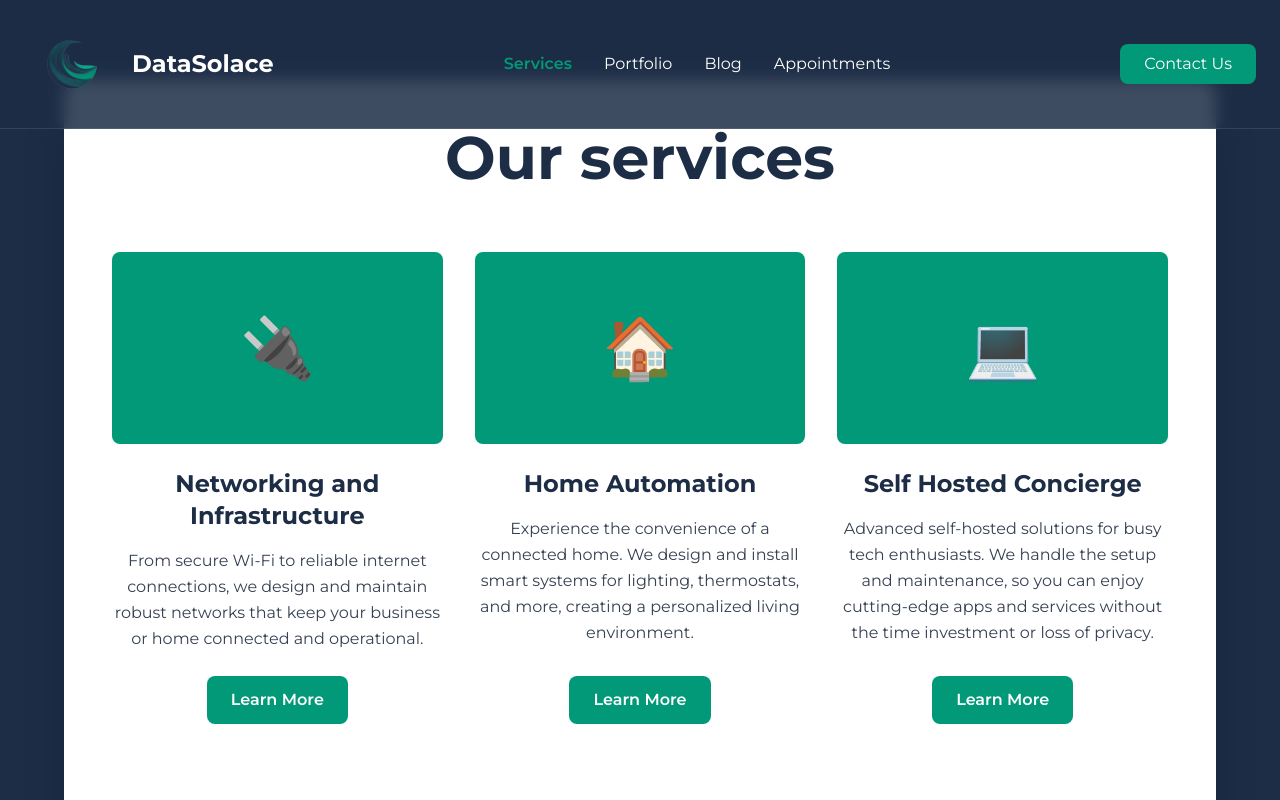
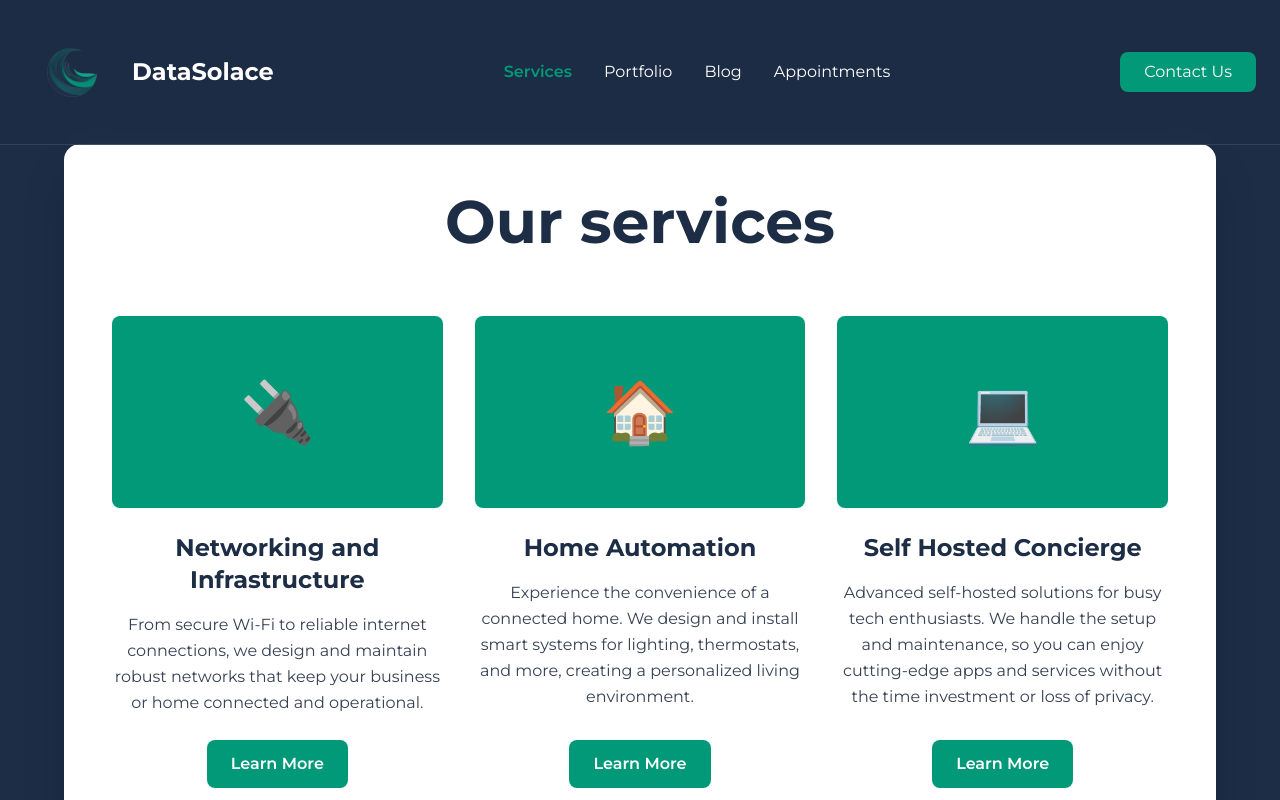
Before and after one commit to DataSolace/datasolace.com, a Next.js app: page /services in a window 1280 px wide. Shown: the top 800 px of the page. Built offline with nearby package versions, Linux system fonts and the light colour scheme.

Commit message:
style: update layout spacing in Appointments and Services pages, and adjust Header padding
- Increase padding in the Appointments page for improved content spacing.
- Adjust padding in the Services page to enhance layout consistency.
- Modify Header component padding for better visual balance.

```diff
--- a/src/app/appointments/page.tsx
+++ b/src/app/appointments/page.tsx
@@ -78,7 +78,7 @@ export default function Appointments() {
       <Header currentPage="appointments" />
 
       {/* Main Content */}
-      <div className="relative z-10 px-6 py-12 pt-24">
+      <div className="relative z-10 px-6 py-12 pt-40">
         <div className="max-w-4xl mx-auto">
           {/* Page Header */}
           <div className="text-center mb-12">
@@ -162,15 +162,10 @@ export default function Appointments() {
                   </p>
                   <button
                     onClick={openCalendly}
-                    className="bg-[var(--brand-teal)] hover:bg-[var(--brand-green)] text-white px-8 py-4 rounded-lg text-xl font-semibold transition-colors inline-block mb-6"
+                    className="bg-[var(--brand-teal)] hover:bg-[var(--brand-green)] text-white px-8 py-4 rounded-lg text-xl font-semibold transition-colors inline-block"
                   >
                     📅 Schedule Consultation
                   </button>
-                  <div className="bg-[var(--brand-teal)]/10 border border-[var(--brand-teal)]/30 rounded-lg p-4 max-w-md mx-auto">
-                    <p className="text-[var(--brand-teal)] text-sm">
-                      <strong>Note:</strong> The Calendly popup will appear when you click the scheduling button
-                    </p>
-                  </div>
                 </div>
               )}
             </div>
--- a/src/app/services/page.tsx
+++ b/src/app/services/page.tsx
@@ -10,7 +10,7 @@ export default function Services() {
       <Header currentPage="services" />
 
       {/* Main Content */}
-      <main className="relative z-10 px-6 py-5 pt-20">
+      <main className="relative z-10 px-6 py-5 pt-36">
         <div className="max-w-6xl mx-auto">
           {/* Services Card Container */}
           <div className="bg-white rounded-2xl p-12 shadow-2xl">
--- a/src/components/Header.tsx
+++ b/src/components/Header.tsx
@@ -7,7 +7,7 @@ interface HeaderProps {
 
 export default function Header({ currentPage }: HeaderProps) {
   return (
-    <header className="fixed top-0 left-0 right-0 z-50 px-6 py-4 bg-[var(--brand-blue)]/85 backdrop-blur-sm border-b border-white/10">
+    <header className="fixed top-0 left-0 right-0 z-50 px-6 py-6 bg-[var(--brand-blue)]/85 backdrop-blur-sm border-b border-white/10">
       <div className="max-w-7xl mx-auto flex items-center justify-between">
         <Link href="/" className="flex items-center hover:opacity-80 transition-opacity">
           <Image
```
